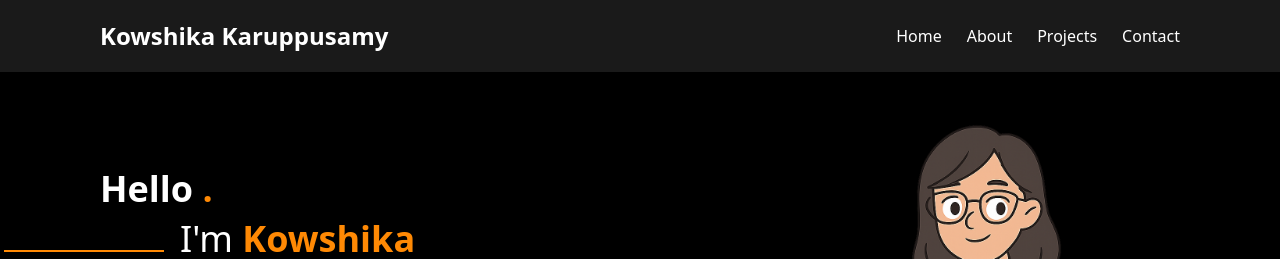
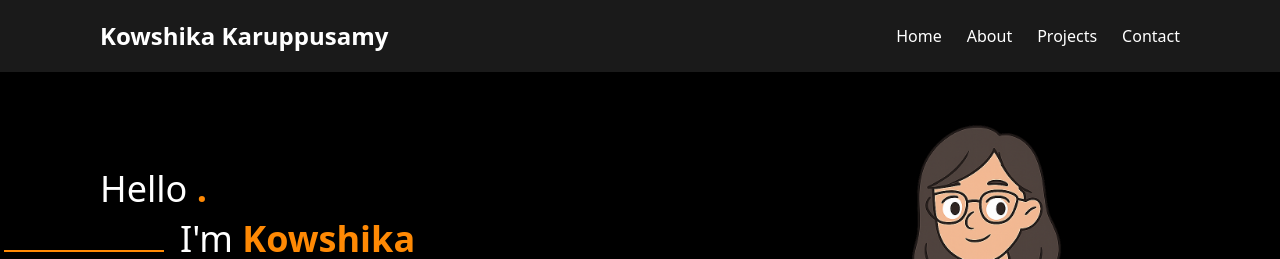
Before and after one commit to Kowshika-K29/My-Portfolio, a React (Vite) app: page /HomePage in a window 1280 px wide. Shown: the top 259 px of the page. Built offline with nearby package versions, Linux system fonts and the light colour scheme.

Commit message:
Home page

```diff
--- a/src/pages/HomePage.tsx
+++ b/src/pages/HomePage.tsx
@@ -13,16 +13,16 @@ const repeatedSkills = [...skills, ...skills, ...skills];
         <div className="2xl:px-60 flex flex-col-reverse md:flex-row items-center justify-between px-6 py-10 gap-10 md:gap-20 px-25 pd-25">
   {/* Text section */}
   <div className="text-center md:text-left">
-    <h2 className="text-4xl text-white sm:max-lg:text-xl lg:max-xl:text-2xl font-bold">
+    <h2 className="text-4xl text-white ">
       Hello <span className="text-orange-400 font-extrabold">.</span>
     </h2>
     <div className="flex items-center justify-center md:justify-start -ml-0 md:-ml-24 2xl:-ml-60">
       <div className="bg-black md:w-40 h-[2px] bg-orange-400 mr-4 mt-6 2xl:w-70 "></div>
-      <h1 className="text-4xl my-[10px] sm:max-lg:text-2xl lg:max-xl:text-3xl">
+      <h1 className="text-4xl my-[10px] ">
         I'm <span className="text-orange-400 font-bold">Kowshika</span>
       </h1>
     </div>
-    <h2 className="text-4xl text-white font-bold mb-15 sm:max-lg:text-xl lg:max-xl:text-2xl">Front-End Developer</h2>
+    <h2 className="text-4xl text-white font-bold mb-15 ">Front-End Developer</h2>
 
     <div className=" flex justify-center md:justify-start gap-15 mb-8">
       <a
```
